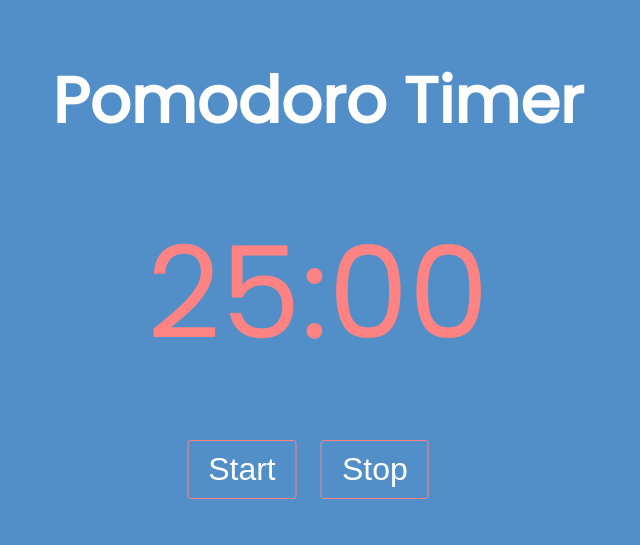
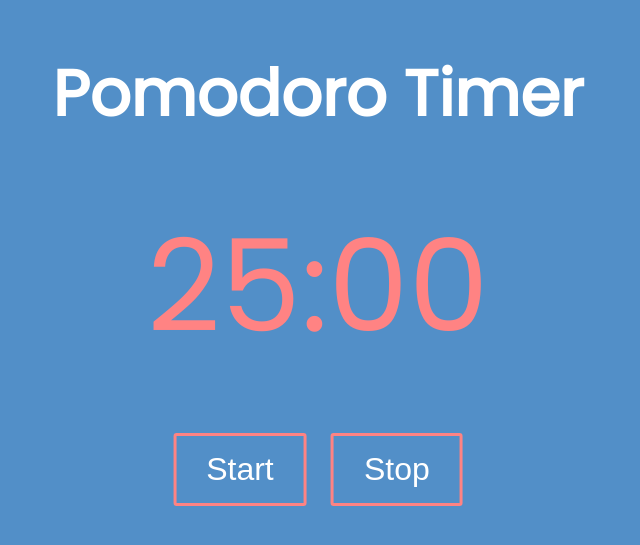
Before and after one commit to pierrooTH/Pomodoro, a plain HTML site: page index.html in a window 1280 px wide. Shown: the part 149-694 px from the top of the page, without its empty margins (322-962 px from the left). Drawn offline with Linux system fonts and the light colour scheme.

Commit message:
Modifications du style

```diff
--- a/style.css
+++ b/style.css
@@ -34,18 +34,20 @@ body {
 }
 .timer__btn, .stop__btn {
     margin-top: 50px;
-    border: 1px solid rgb(255, 131, 131);
+    border: 3px solid rgb(255, 131, 131);
     color: white;
-    margin-right: 20px;
-    padding: 10px 20px;
+    padding: 15px 30px;
     font-size: 2rem;
     background-color: rgb(82, 143, 200);
     border-radius: 3px;
 }
+.stop__btn {
+    margin-left: 20px;
+}
 
 .timer__btn:hover, .stop__btn:hover {
     background-color: rgb(255, 131, 131);
-    border: 1px solid rgb(255, 131, 131);
+    border: 3px solid rgb(255, 131, 131);
 }
 
 @media screen and (max-width: 800px) {
```
